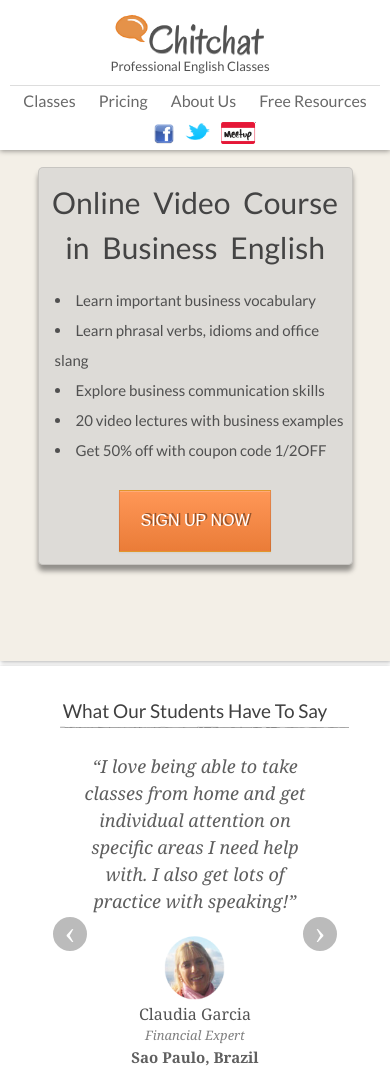
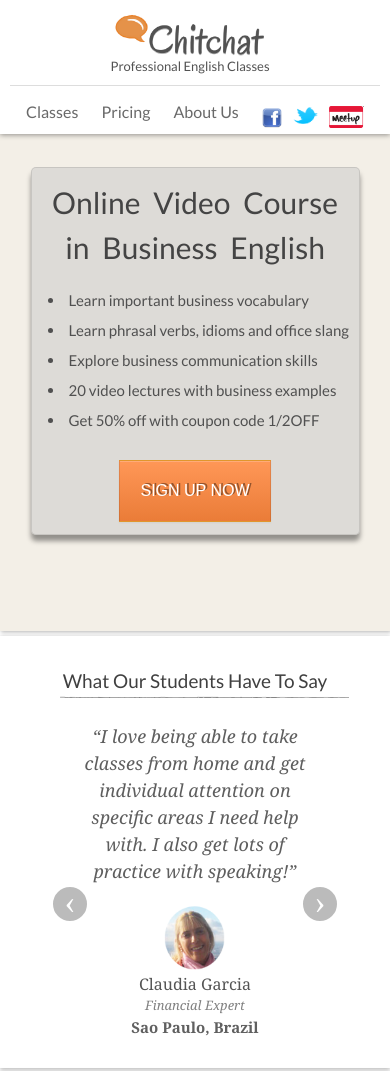
Before and after one commit to moumitasen/chitchat, a website: page public/index.html in a window 390 px wide. Shown: the top 1071 px of the page. Drawn offline with nearby package versions, Linux system fonts and the light colour scheme; a script that the page names is missing; a web font is replaced by a local one.

Commit message:
hiding resources nag

```diff
--- a/public/css/chitchat.css
+++ b/public/css/chitchat.css
@@ -647,7 +647,9 @@ nav ul li a {
 	padding-right: 10px;
 
 }
-
+.resources{
+	display:none;
+}
 .social_media{
 	position: relative;
 	top: 10px;
@@ -660,7 +662,7 @@ nav ul li a {
 	width: 100%;
 }
 .left_box{
-	width: 90%;
+	width: 94%;
 	margin: 0 auto;
 	padding: 12px 4px;
 }
--- a/public/index.html
+++ b/public/index.html
@@ -38,7 +38,7 @@
 				<li><a href="classes.html">Classes</a></li>
 				<li><a href="pricing.html">Pricing</a></li>
 				<li><a id="aboutUsButton" href="about.html">About Us </a></li>
-				<li><a id="tipsButton" href="http://moumita.wufoo.com/forms/m7x4z5/"> Free Resources</a></li>
+				<li><a id="tipsButton" class="resources" href="http://moumita.wufoo.com/forms/m7x4z5/"> Free Resources</a></li>
 
 				<!-- <li><a id="contactUsButton" href="http://moumita.wufoo.com/forms/m7x4z5/" >Contact Us</a></li> -->
 				<!-- <li><a role="button" class="btn btn-warning btn-mini" id="tipsButton" href="#mc_embed_signup"> Free tips & resources</a></li> -->
```
Also changed, not shown: public/classes.html (+1 -1 lines), public/pricing.html (+1 -1 lines).
